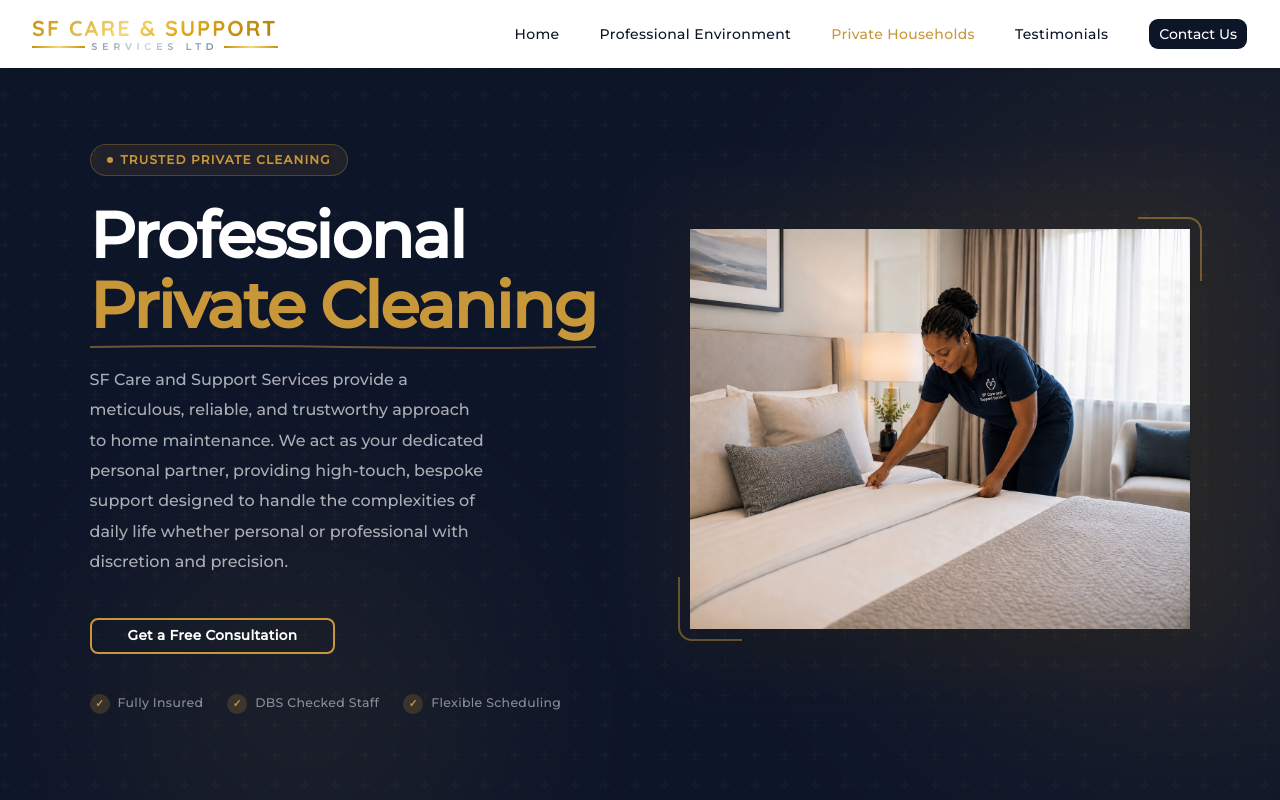
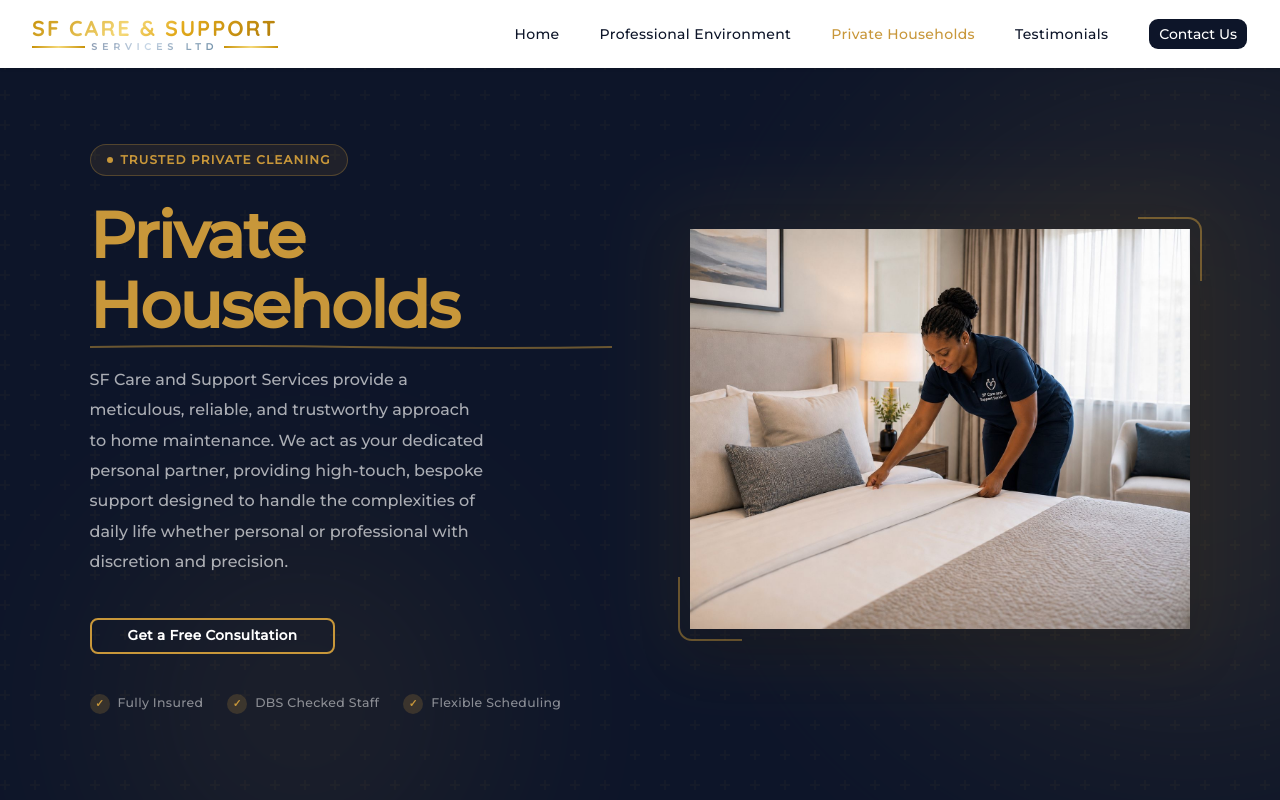
Before and after one commit to theNubiadev/sfcssl, a Next.js app: page /private in a window 1280 px wide. Shown: the top 800 px of the page. Built offline with nearby package versions, Linux system fonts and the light colour scheme.

Commit message:
style: Update service summary and modify title for Private Cleaning section

```diff
--- a/app/private/page.tsx
+++ b/app/private/page.tsx
@@ -92,11 +92,6 @@ export default function Private() {
     text: "Dry Cleaning",
     summary: "Convenient pick-up and return service for your freshly dry cleaned garments, saving you time and effort."
     },
-    // {
-    //   text: "Carpet Cleaning",
-    //   summary: "Professional steam and extraction cleaning to remove dirt, stains, and allergens - restoring carpets to their best."
-    // }
-
   ];
   return (
     <>
@@ -114,7 +109,6 @@ export default function Private() {
           }}
         />
 
-        {/* radial glows */}
         <div className="absolute w-175 h-175 rounded-full opacity-10 bg-[#c8973a] blur-[120px] top-1/2 -right-64 -translate-y-1/2 pointer-events-none" />
         <div className="absolute w-100 h-100 rounded-full opacity-8 bg-[#c8973a] blur-[100px] -bottom-24 left-[8%] pointer-events-none" />
 
@@ -130,9 +124,9 @@ export default function Private() {
             </div>
 
             <h1 className="font-mont text-[clamp(2.6rem,5vw,4.5rem)] font-bold leading-[1.1] text-white mb-6 tracking-tight">
-              Professional
+              {/* Professional */}
               <span className="relative inline-block">
-                <span className="text-[#c8973a]">Private Cleaning</span>
+                <span className="text-[#c8973a]">Private Households</span>
                 {/* underline accent */}
                 <svg
                   className="absolute -bottom-2 left-0 w-full"
```
